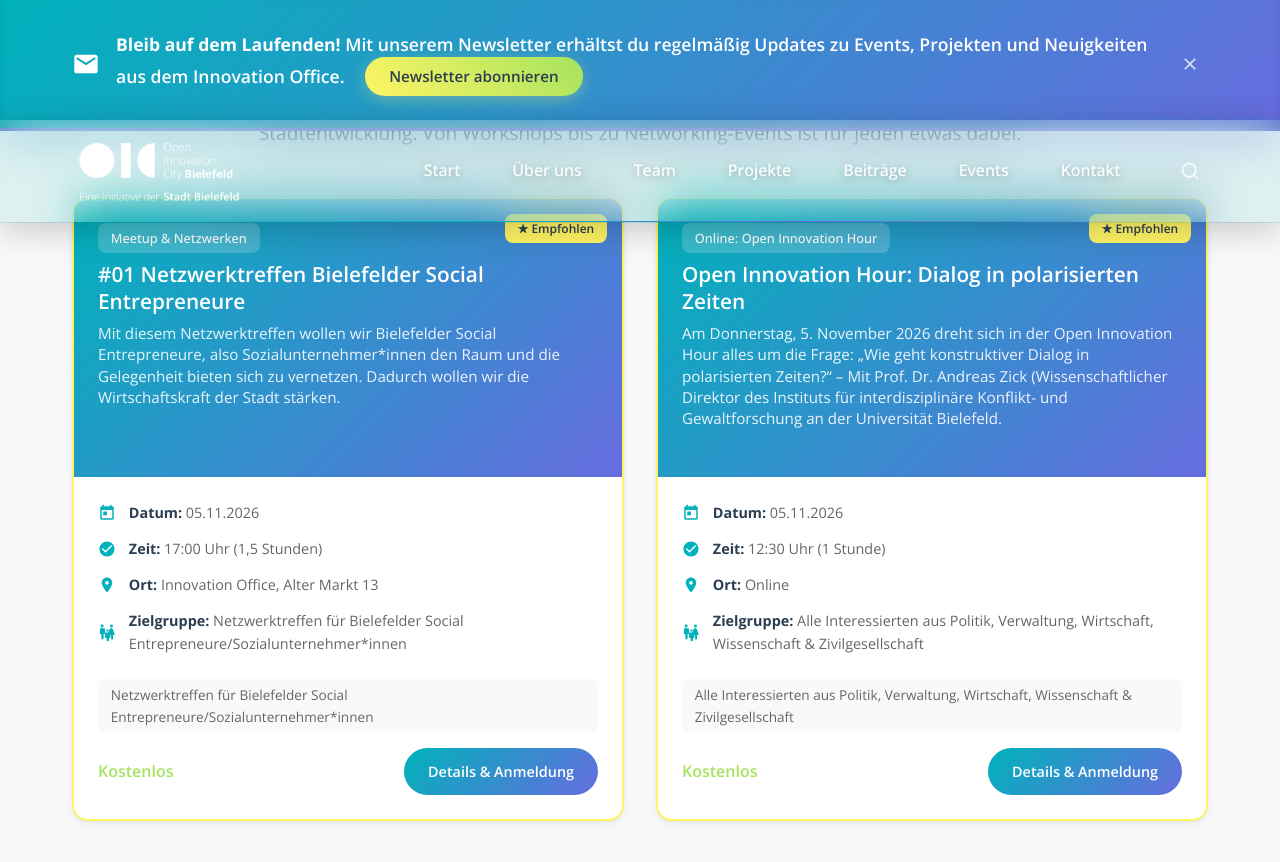
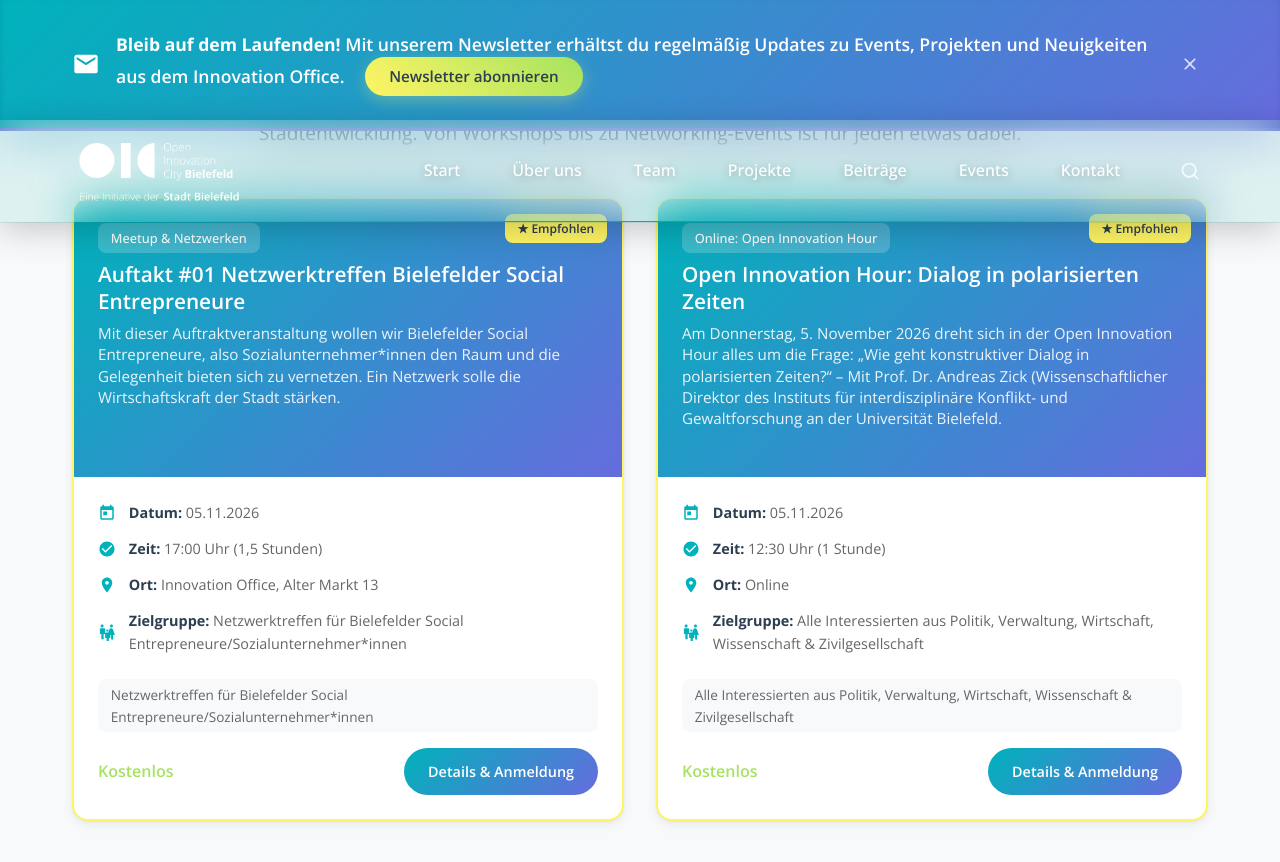
Before and after one commit to Open-Innovation-City/oic-bielefeld-website, a Jekyll site: the page built from index.html, in a window 1280 px wide and 900 px high, scrolled down 5348 px. Shown: the top 862 px of the window. Built offline with Jekyll 4.4.1, drawn with Linux system fonts in a browser that asks for light colours.

Commit message:
Update events.yml
Als Auftaktveranstaltung geframt

```diff
--- a/_data/events.yml
+++ b/_data/events.yml
@@ -348,8 +348,8 @@
   featured: true
   topic: "open-innovation-hour"
 
-- title: "#01 Netzwerktreffen Bielefelder Social Entrepreneure"
-  description: "Mit diesem Netzwerktreffen wollen wir Bielefelder Social Entrepreneure, also Sozialunternehmer*innen den Raum und die Gelegenheit bieten sich zu vernetzen. Dadurch wollen wir die Wirtschaftskraft der Stadt stärken."
+- title: "Auftakt #01 Netzwerktreffen Bielefelder Social Entrepreneure"
+  description: "Mit dieser Auftraktveranstaltung wollen wir Bielefelder Social Entrepreneure, also Sozialunternehmer*innen den Raum und die Gelegenheit bieten sich zu vernetzen. Ein Netzwerk solle die Wirtschaftskraft der Stadt stärken."
   date: "2026-11-05"
   time: "17:00"
   duration: "1,5 Stunden"
```
